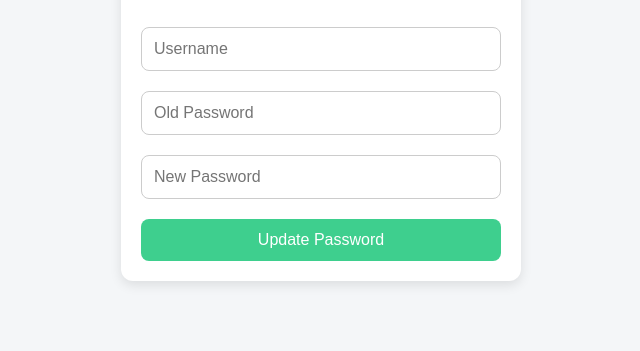
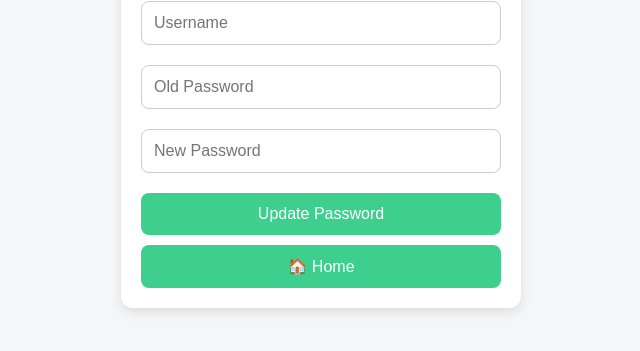
Before and after one commit to Vedutech-git/WebAbacus-Desktop-, an Electron app: page changepassword.html in a window 1000 px wide. Shown: the part 293-644 px from the top of the page, without its empty margins (179-819 px from the left). Drawn offline with nearby package versions, Linux system fonts and the light colour scheme.

Commit message:
Add home button to change password form
Added a home button to navigate back to the home page.

```diff
--- a/changepassword.html
+++ b/changepassword.html
@@ -93,13 +93,15 @@
 <div class="container">
   <h2>Change Password</h2>
 
+
   <form id="changeForm">
     <input type="text" id="username" placeholder="Username" required />
     <input type="password" id="oldPassword" placeholder="Old Password" required />
     <input type="password" id="newPassword" placeholder="New Password" required />
     <button type="submit">Update Password</button>
+<button onclick="location.href='Home.html'" class="home-btn">🏠 Home</button>
+
   </form>
-
   <div id="responseMsg"></div>
 </div>
 
@@ -147,6 +149,7 @@ form.addEventListener("submit", async (e) => {
     form.reset();
   }
 });
+
 </script>
 
 </body>
```
